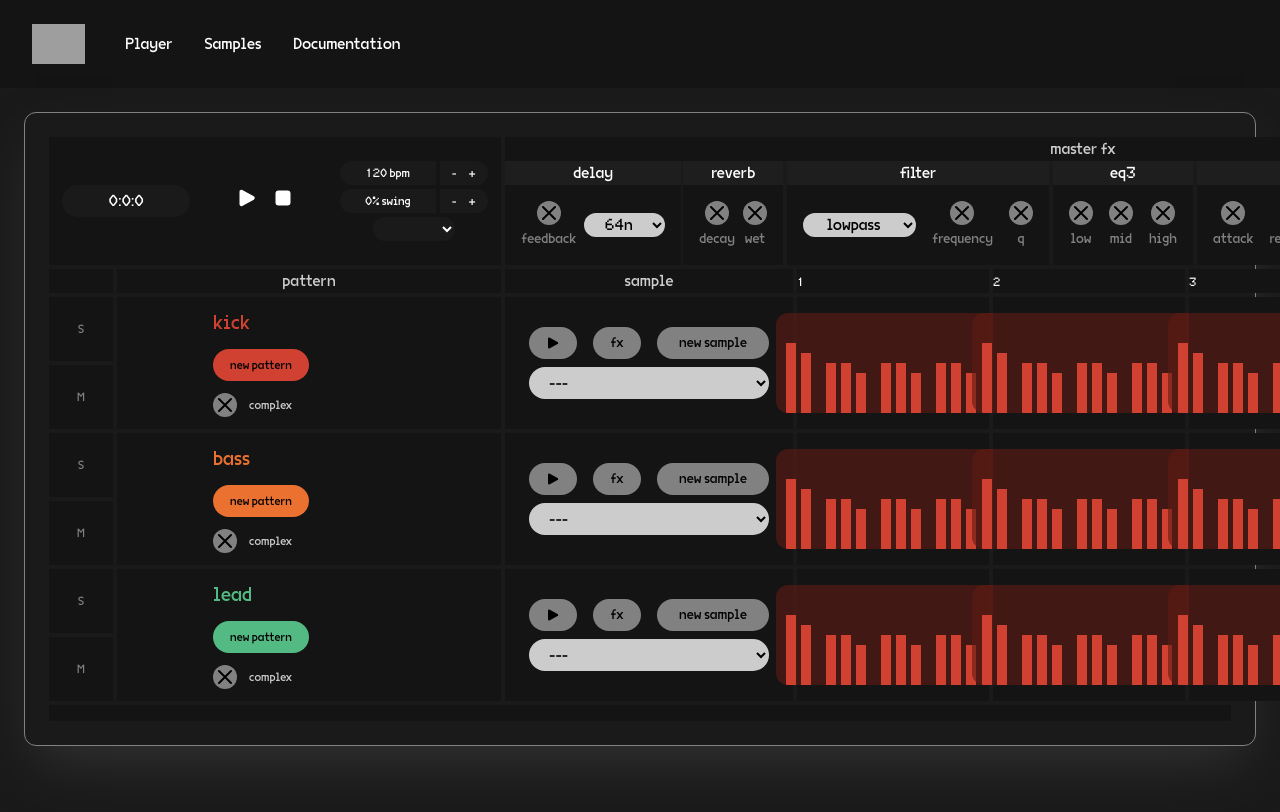
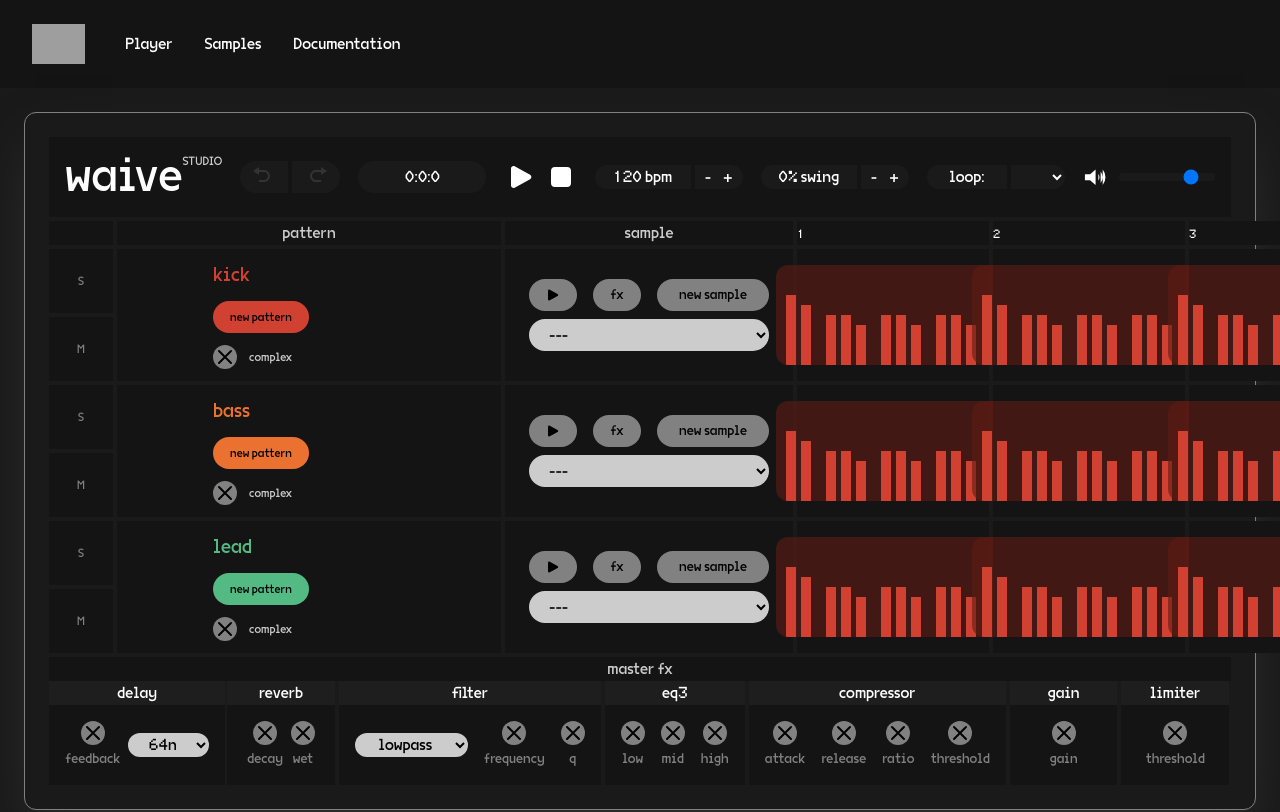
Before and after one commit to Thunderboom-Records/Waive-Studio, a SvelteKit app: page /waive/player in a window 1280 px wide. Shown: the top 812 px of the page. Built offline with nearby package versions, Linux system fonts and the light colour scheme; grey boxes are pictures that could not be loaded.

Commit message:
updated transport controls

```diff
--- a/src/lib/waive/transportControls/BpmRhythmControls.svelte
+++ b/src/lib/waive/transportControls/BpmRhythmControls.svelte
@@ -43,10 +43,10 @@
 
 <!-- Loop Controls -->
 <div class="flex flex-row space-x-1 justify-center place-items-center">
-	<select bind:value={Transport.loopEnd} class="select max-w-xs rounded-full text-center text-white bg-gray-800 h-6">
+	<span class="badge flex place-items-center justify-center rounded-l-full  bg-gray-800 h-6 w-20">loop:</span>
+	<select bind:value={Transport.loopEnd} class="select max-w-xs rounded-r-full text-center bg-gray-800 h-6">
 		<!-- TODO: find out why text is invisible?? -->
-		<option disabled selected value="4:0">loop length</option>
-		{#each loopOptions as option}
+		{#each loopOptions as option, i}
 			<option value={option.value}>{option.name}</option>
 		{/each}
 	</select>
--- /dev/null
+++ b/src/lib/waive/transportControls/HistoryButtons.svelte
@@ -0,0 +1,36 @@
+<script>
+
+    function undo(){
+
+    }
+
+    function redo(){
+
+    }
+
+</script>
+
+<div class="flex flex-row space-x-1 place-items-center">
+    <button class="rounded-l-full bg-gray-800 text-gray-600 p-1 px-3" on:click={undo}>
+        <svg
+            xmlns="http://www.w3.org/2000/svg"
+            fill="currentColor"
+            viewBox="0 0 24 24"
+            class="w-6 h-6"
+        >
+            <path fill="currentColor" d="M12 5H7V2L1 6l6 4V7h5c2.2 0 4 1.8 4 4s-1.8 4-4 4H7v2h5c3.3 0 6-2.7 6-6s-2.7-6-6-6z" class="st0"/>
+        </svg>
+    </button>
+    <button class="rounded-r-full bg-gray-800 text-gray-600 p-1 px-3" on:click={redo}>
+        <svg
+            xmlns="http://www.w3.org/2000/svg"
+            fill="currentColor"
+            viewBox="0 0 24 24"
+            class="w-6 h-6"
+        >
+            <g transform="translate(24 0) scale(-1 1)">
+                <path fill="currentColor" d="M12 5H7V2L1 6l6 4V7h5c2.2 0 4 1.8 4 4s-1.8 4-4 4H7v2h5c3.3 0 6-2.7 6-6s-2.7-6-6-6z" class="st0"/>
+            </g>
+        </svg>
+    </button>
+</div>
--- /dev/null
+++ b/src/lib/waive/transportControls/Logo.svelte
@@ -0,0 +1,3 @@
+<h1 class="text-white text-5xl flex">
+    waive <span class="text-xs text-gray-400 uppercase">studio</span>
+</h1>
--- /dev/null
+++ b/src/lib/waive/transportControls/MasterVolume.svelte
@@ -0,0 +1,19 @@
+<script>
+
+</script>
+
+<!-- TODO: Style Slider -->
+
+<div class="flex flex-row items-center text-white space-x-3">
+    <svg
+        xmlns="http://www.w3.org/2000/svg"
+        version="1.0"
+        viewBox="0 0 75 75"
+        class="w-6 h-6"
+        fill="currentColor"
+    >
+        <path d="M39.389,13.769 L22.235,28.606 L6,28.606 L6,47.699 L21.989,47.699 L39.389,62.75 L39.389,13.769z" />
+        <path d="M48,27.6a19.5,19.5 0 0 1 0,21.4M55.1,20.5a30,30 0 0 1 0,35.6M61.6,14a38.8,38.8 0 0 1 0,48.6" />
+    </svg>
+    <input type="range" value="80" class="w-24 h-2 bg-gray-800 rounded-lg appearance-none cursor-pointer">
+</div>
--- a/src/lib/waive/transportControls/PlayButtons.svelte
+++ b/src/lib/waive/transportControls/PlayButtons.svelte
@@ -10,7 +10,7 @@
 	let state: PlayingState = PlayingState.NEW;
 
 	const start = () => {
-		Tone.start();  // TODO: put in splash page
+		Tone.start();  // TODO: put in splash page?
 		Tone.Transport.start();
 		state = PlayingState.RUNNING;
 	};
@@ -31,14 +31,14 @@
 	};
 </script>
 
-<div class="space-x-2">
+<div class="flex flex-row space-x-2 items-center">
 	{#if state === PlayingState.NEW}
 		<button on:click={start} class="btn btn-circle text-white">
 			<svg
 				xmlns="http://www.w3.org/2000/svg"
 				viewBox="0 0 24 24"
 				fill="currentColor"
-				class="w-6 h-6"
+				class="w-8 h-8"
 			>
 				<path
 					fill-rule="evenodd"
@@ -53,7 +53,7 @@
 				xmlns="http://www.w3.org/2000/svg"
 				viewBox="0 0 24 24"
 				fill="currentColor"
-				class="w-6 h-6"
+				class="w-8 h-8"
 			>
 				<path
 					fill-rule="evenodd"
@@ -68,7 +68,7 @@
 				xmlns="http://www.w3.org/2000/svg"
 				viewBox="0 0 24 24"
 				fill="currentColor"
-				class="w-6 h-6"
+				class="w-8 h-8"
 			>
 				<path
 					fill-rule="evenodd"
@@ -80,7 +80,12 @@
 	{/if}
 
 	<button on:click={stop} class="btn btn-circle text-white">
-		<svg xmlns="http://www.w3.org/2000/svg" viewBox="0 0 24 24" fill="currentColor" class="w-6 h-6">
+		<svg
+			xmlns="http://www.w3.org/2000/svg"
+			viewBox="0 0 24 24"
+			fill="currentColor"
+			class="w-8 h-8"
+		>
 			<path
 				fill-rule="evenodd"
 				d="M4.5 7.5a3 3 0 013-3h9a3 3 0 013 3v9a3 3 0 01-3 3h-9a3 3 0 01-3-3v-9z"
--- a/src/lib/waive/transportControls/Timer.svelte
+++ b/src/lib/waive/transportControls/Timer.svelte
@@ -11,6 +11,6 @@
 	transportControlsLoop.start(0);
 </script>
 
-<div class="badge badge-lg text-white bg-gray-800 rounded-full py-1 w-32 text-center">
+<div class="badge badge-lg text-white bg-gray-800 rounded-full py-1 w-32 text-center self-center">
 	{formattedTime}
 </div>
--- a/src/lib/waive/transportControls/TransportControls.svelte
+++ /dev/null
@@ -1,27 +0,0 @@
-<script lang="ts">
-	import BpmRhythmControls from './BpmRhythmControls.svelte';
-	import PlayButtons from './PlayButtons.svelte';
-	import Timer from './Timer.svelte';
-
-	import { Transport } from 'tone';
-
-	Transport.loop = true;
-	Transport.loopEnd = `4:0`;
-</script>
-
-<div class="flex flex-row justify-evenly items-center h-full space-x-8 w-full ">
-	<!-- Timer -->
-	<div class="self-center">
-		<Timer />
-	</div>
-
-	<!-- Play & Stop Buttons -->
-	<div class="flex flex-row">
-		<PlayButtons />
-	</div>
-
-	<!-- BPM & Rhythm -->
-	<div class="text-white text-xs text-center space-y-1">
-		<BpmRhythmControls />
-	</div>
-</div>
--- a/src/routes/waive/player/+page.svelte
+++ b/src/routes/waive/player/+page.svelte
@@ -1,11 +1,17 @@
 <script lang="ts">
+	import { Transport } from 'tone';
 	import { InstrumentType, type Instrument } from '$lib/types/waive';
-	import TransportControls from '$lib/waive/transportControls/TransportControls.svelte';
+	import Logo from '$lib/waive/transportControls/Logo.svelte';
+	import HistoryButtons from '$lib/waive/transportControls/HistoryButtons.svelte';
 	import FxControls from '$lib/waive/fxControls/FxControls.svelte';
 	import InstrumentRow from '$lib/waive/instruments/InstrumentRow.svelte';
 	import InstrumentHeader from '$lib/waive/instruments/InstrumentHeader.svelte';
 	import { Arrangement } from '$lib/waive/audioEngine/arrangement';
 	import { bassCallback } from '$lib/waive/audioEngine/synths';
+	import Timer from '$lib/waive/transportControls/Timer.svelte';
+	import PlayButtons from '$lib/waive/transportControls/PlayButtons.svelte';
+	import BpmRhythmControls from '$lib/waive/transportControls/BpmRhythmControls.svelte';
+	import MasterVolume from '$lib/waive/transportControls/MasterVolume.svelte';
 
 	const bassArrangement = new Arrangement();
 	bassArrangement.synthCallback = bassCallback;
@@ -18,8 +24,6 @@
 			apiInstrumentName: '00_KD',
 			arrangement: new Arrangement()
 		},
-		// { type: InstrumentType.SNARE, color: 'blue', apiPatternRequest: 'requestDrumPattern' },
-		// { type: InstrumentType.HIHAT, color: 'purple', apiPatternRequest: 'requestDrumPattern' },
 		{
 			type: InstrumentType.BASS,
 			color: 'orange',
@@ -35,26 +39,29 @@
 			arrangement: new Arrangement()
 		}
 	];
+
+
+	Transport.loop = true;
+	Transport.loopEnd = `4:0`;
 </script>
 
-<div class="flex flex-col bg-gray-800 space-y-1 ">
+
+<div class="flex flex-col bg-gray-800 space-y-1 w-full">
+	<div class="bg-gray-900 flex p-4 justify-between w-full text-white">
+		<Logo />
+		<HistoryButtons />
+		<Timer />
+		<PlayButtons />
+		<BpmRhythmControls />
+		<MasterVolume />
+	</div>
 	<div class="grid grid-cols-instrument-grid bg-gray-800 w-full gap-1">
-		<!-- Row 1 -->
-		<div class=" bg-gray-900 col-span-2">
-			<TransportControls />
-		</div>
-		<div class="bg-gray-900 col-span-6">
-			<FxControls />
-		</div>
-
-		<!-- Row 2 -->
 		<InstrumentHeader />
-
-		<!-- Row 3+ -->
 		{#each instruments as instrument}
 			<InstrumentRow {instrument} />
 		{/each}
 	</div>
-
-	<div class="bg-gray-900 w-full h-4" />
+	<div class="bg-gray-900">
+		<FxControls />
+	</div>
 </div>
```
Also changed, not shown: src/lib/assets/waive-studio-new-layout.jpg (added).
